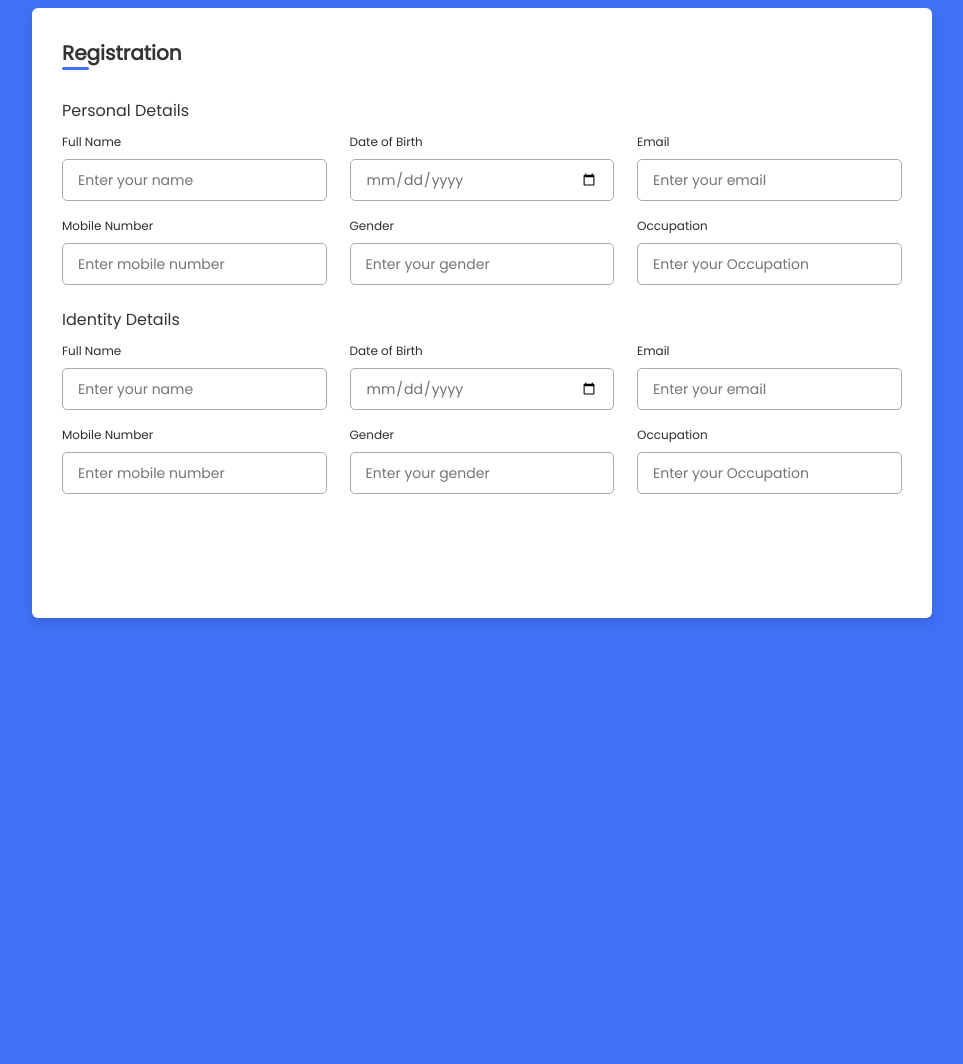
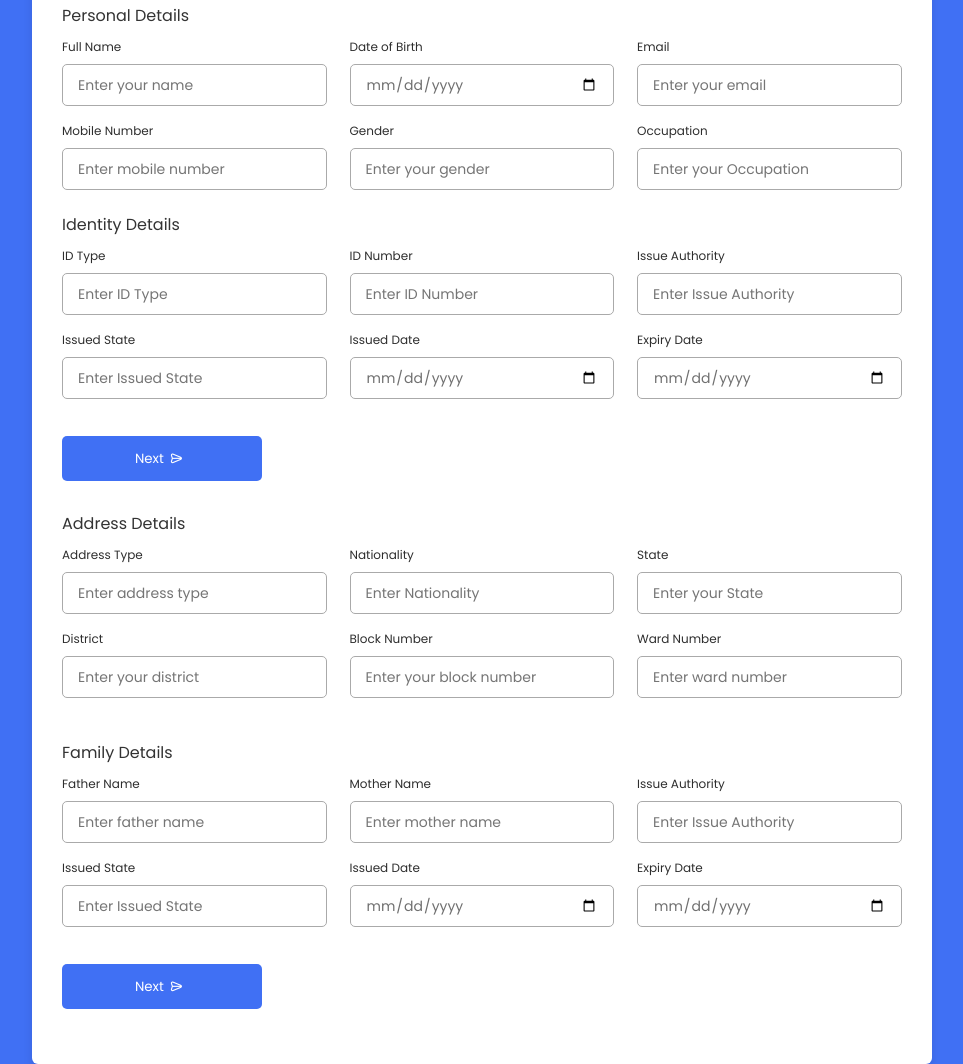
Before and after one commit to mintmintra/RegistrationForm, a plain HTML site: page index.html in a window 1280 px wide. Shown: the part 87-1151 px from the top of the page, without its empty margins (158-1121 px from the left). Before the commit the page ends 800 px from the top, so only its background shows below. Drawn offline with nearby package versions, Linux system fonts and the light colour scheme.

Commit message:
form second

```diff
--- a/index.html
+++ b/index.html
@@ -48,30 +48,103 @@
 
                     <div class="fields">
                         <div class="input-field">
-                            <label>Full Name</label>
-                            <input type="text" placeholder="Enter your name" required>
+                            <label>ID Type</label>
+                            <input type="text" placeholder="Enter ID Type" required>
                         </div>
                         <div class="input-field">
-                            <label>Date of Birth</label>
-                            <input type="date" placeholder="Enter birth date" required>
+                            <label>ID Number</label>
+                            <input type="number" placeholder="Enter ID Number" required>
                         </div>
                         <div class="input-field">
-                            <label>Email</label>
-                            <input type="email" placeholder="Enter your email" required>
+                            <label>Issue Authority</label>
+                            <input type="text" placeholder="Enter Issue Authority" required>
                         </div>
                         <div class="input-field">
-                            <label>Mobile Number</label>
-                            <input type="number" placeholder="Enter mobile number" required>
+                            <label>Issued State</label>
+                            <input type="text" placeholder="Enter Issued State" required>
                         </div>
                         <div class="input-field">
-                            <label>Gender</label>
-                            <input type="text" placeholder="Enter your gender" required>
+                            <label>Issued Date</label>
+                            <input type="date" placeholder="Enter Issued Date" required>
                         </div>
                         <div class="input-field">
-                            <label>Occupation</label>
-                            <input type="email" placeholder="Enter your Occupation" required>
+                            <label>Expiry Date</label>
+                            <input type="date" placeholder="Enter your Expiry Date" required>
                         </div>
                     </div>
+
+                    <button class="nextBtn">
+                        <span class="btnText">Next</span>
+                        <i class="uil uil-navigator"></i>
+                    </button>
+                </div>
+            </div>
+
+            <div class="form second">
+                <div class="details address">
+                    <span class="title">Address Details</span>
+
+                    <div class="fields">
+                        <div class="input-field">
+                            <label>Address Type</label>
+                            <input type="text" placeholder="Enter address type" required>
+                        </div>
+                        <div class="input-field">
+                            <label>Nationality</label>
+                            <input type="text" placeholder="Enter Nationality" required>
+                        </div>
+                        <div class="input-field">
+                            <label>State</label>
+                            <input type="text" placeholder="Enter your State" required>
+                        </div>
+                        <div class="input-field">
+                            <label>District</label>
+                            <input type="text" placeholder="Enter your district" required>
+                        </div>
+                        <div class="input-field">
+                            <label>Block Number</label>
+                            <input type="number" placeholder="Enter your block number" required>
+                        </div>
+                        <div class="input-field">
+                            <label>Ward Number</label>
+                            <input type="number" placeholder="Enter ward number" required>
+                        </div>
+                    </div>
+                </div>
+                <div class="details family">
+                    <span class="title">Family Details</span>
+
+                    <div class="fields">
+                        <div class="input-field">
+                            <label>Father Name</label>
+                            <input type="text" placeholder="Enter father name" required>
+                        </div>
+                        <div class="input-field">
+                            <label>Mother Name</label>
+                            <input type="text" placeholder="Enter mother name" required>
+                        </div>
+                        <div class="input-field">
+                            <label>Issue Authority</label>
+                            <input type="text" placeholder="Enter Issue Authority" required>
+                        </div>
+                        <div class="input-field">
+                            <label>Issued State</label>
+                            <input type="text" placeholder="Enter Issued State" required>
+                        </div>
+                        <div class="input-field">
+                            <label>Issued Date</label>
+                            <input type="date" placeholder="Enter Issued Date" required>
+                        </div>
+                        <div class="input-field">
+                            <label>Expiry Date</label>
+                            <input type="date" placeholder="Enter your Expiry Date" required>
+                        </div>
+                    </div>
+
+                    <button class="nextBtn">
+                        <span class="btnText">Next</span>
+                        <i class="uil uil-navigator"></i>
+                    </button>
                 </div>
             </div>
         </form>
--- a/style.css
+++ b/style.css
@@ -111,3 +111,28 @@ form .fields .input-field{
 .input-field input[type="date"]:valid{
     color: #333;
 }
+
+.container form button{
+    display: flex;
+    align-items: center;
+    justify-content: center;
+    height: 45px;
+    max-width: 200px;
+    width: 100%;
+    border: none;
+    outline: none;
+    color: #fff;
+    border-radius: 5px;
+    margin: 25px 0;
+    background-color: #4070f4;
+    transition: all 0.3s linear;
+    cursor: pointer;
+}
+
+form button:hover{
+    background-color: #265df2;
+}
+
+form button i{
+    margin: 0 6px;
+}
```
